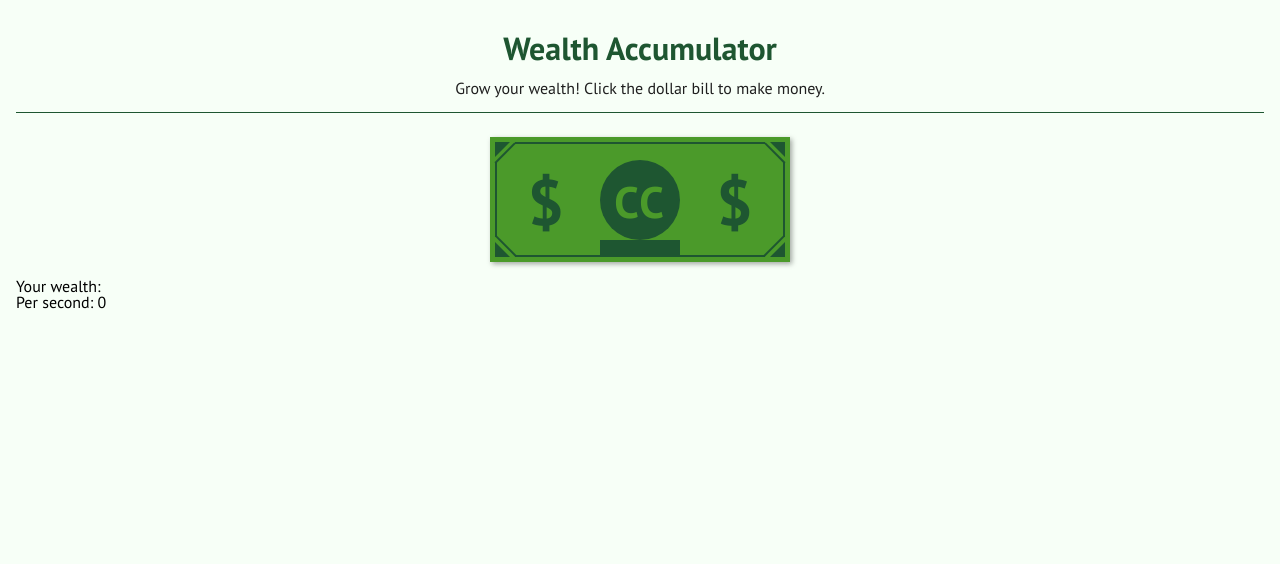
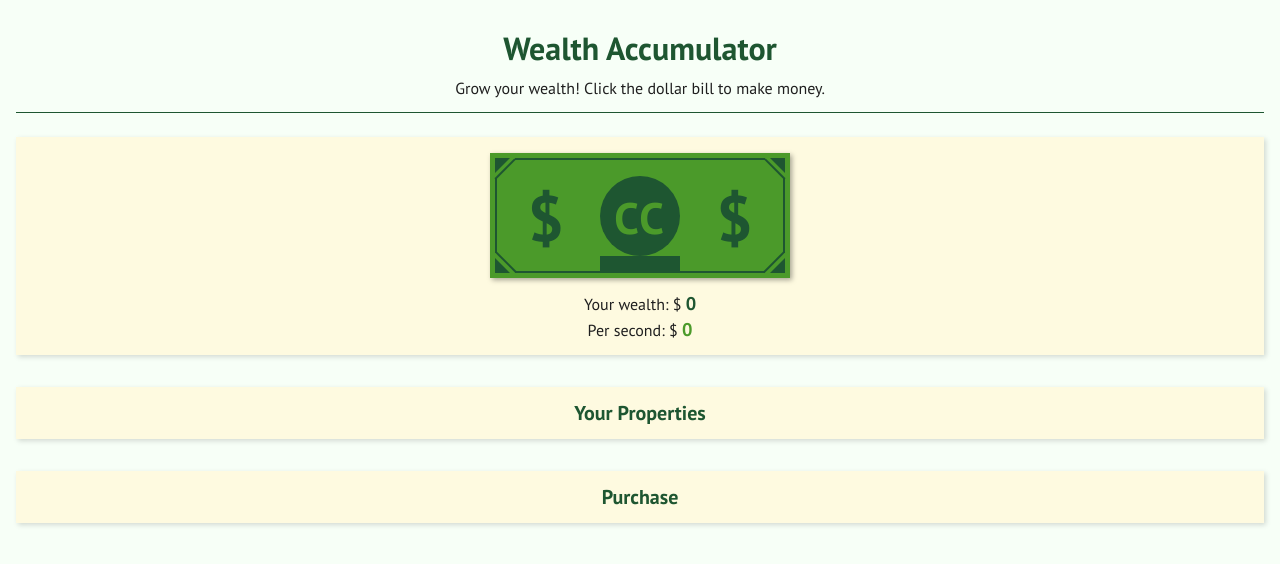
Before and after one commit to dkersten/accumulator-game, a website: page index.html in a window 1280 px wide. Drawn offline with Linux system fonts and the light colour scheme.

Commit message:
added additional sections, styled stats

```diff
--- a/app/js/app.js
+++ b/app/js/app.js
@@ -1 +1,2 @@
 let CURRENTSCORE = 0;
+let CPSSCore = 0;
--- a/app/js/modules/dollarEventListener.js
+++ b/app/js/modules/dollarEventListener.js
@@ -1,6 +1,5 @@
 const dollar = document.querySelector('div.dollar')
 
 dollar.addEventListener('click', () => {
-    console.log("ya'll clicked me")
     updateWealthFromDollarClick()
 })
--- a/app/scss/abstracts/_variables.scss
+++ b/app/scss/abstracts/_variables.scss
@@ -9,3 +9,4 @@ $color-grey-dark: #1f1f1f;
 $color-grey: #252525;
 
 $box-shadow-sm: 2px 2px 5px rgba(0, 0, 0, 0.35);
+$box-shadow-sm-subtle: 2px 2px 5px rgba(0, 0, 0, 0.15);
--- /dev/null
+++ b/app/scss/components/_section.scss
@@ -0,0 +1,13 @@
+section {
+  background: $color-cream;
+  padding: 1rem;
+  margin-bottom: 2rem;
+  box-shadow: $box-shadow-sm-subtle;
+
+  h2 {
+    font-size: 1.25rem;
+    font-weight: 700;
+    color: $color-green-dark;
+    text-align: center;
+  }
+}
--- /dev/null
+++ b/app/scss/components/_stats-container.scss
@@ -0,0 +1,24 @@
+.count-container {
+  display: flex;
+  align-items: center;
+  flex-direction: column;
+  div {
+    color: $color-grey-dark;
+
+    &.wealth-count {
+      margin-bottom: 0.5rem;
+    }
+  }
+
+  span.wealth-count-num {
+    font-size: 1.15rem;
+    font-weight: 700;
+    color: $color-green-dark;
+  }
+
+  span.per-second-num {
+    font-size: 1.15rem;
+    font-weight: 700;
+    color: $color-green;
+  }
+}
--- a/app/scss/styles.scss
+++ b/app/scss/styles.scss
@@ -14,6 +14,8 @@
 @import './components/header.scss';
 @import './components/summary.scss';
 @import './components/dollar-bill.scss';
+@import './components/section.scss';
+@import './components/stats-container.scss';
 
 // layout imports
 @import './layout/temp.scss';
--- a/index.html
+++ b/index.html
@@ -39,18 +39,27 @@
             <polygon points="0 20, 0 5, 15 20" />
           </svg>
         </div>
+        <div class="count-container">
           <div class="wealth-count">
-          Your wealth:
+            Your wealth: $
             <span class="wealth-count-num">
-
+              0
             </span>
           </div>
           <div class="wealth-per-second">
-          Per second:
+            Per second: $
             <span class="per-second-num">
               0
             </span>
           </div>
+        </div>
+
+      </section>
+      <section class="property-container">
+        <h2>Your Properties</h2>
+      </section>
+      <section class="purchase-container">
+        <h2>Purchase</h2>
       </section>
     </div>
     <script src="./dist/all.js"></script>
```
Also changed, not shown: dist/all.js, dist/styles.css, 1 other file. Lines whose indentation alone changed are shown as unchanged.
